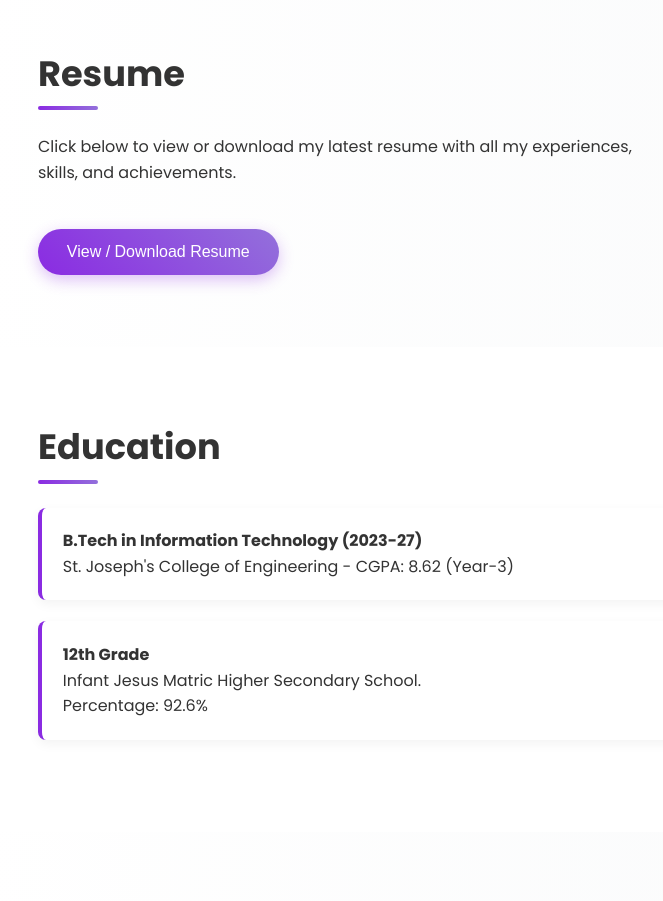
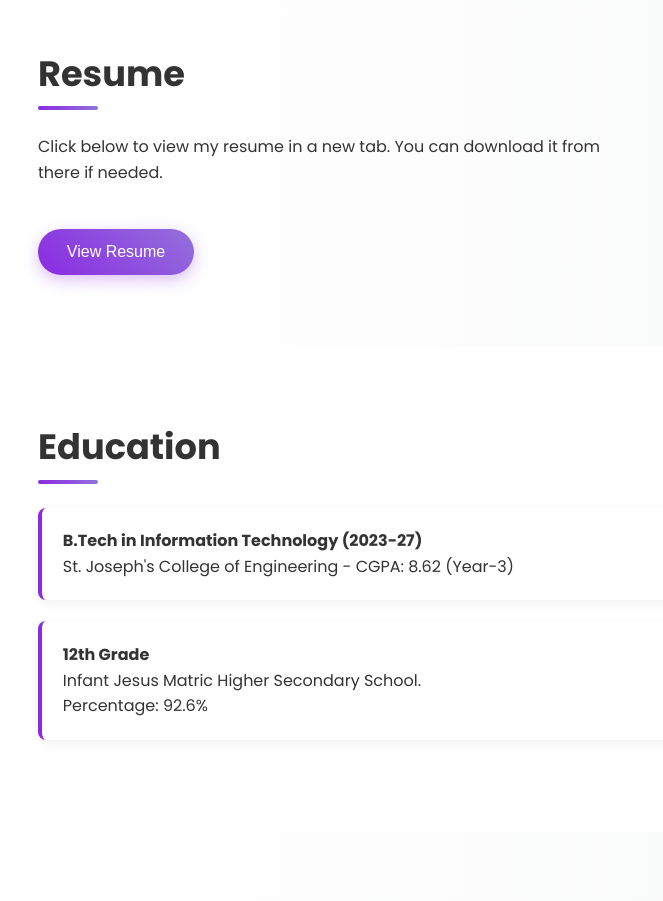
Before and after one commit to Mithra-J/portfolio, a plain HTML site: page index.html in a window 1280 px wide. Shown: the part 1260-2161 px from the top of the page, without its empty margins (26-689 px from the left). Drawn offline with Linux system fonts and the light colour scheme.

Commit message:
Update index.html

```diff
--- a/index.html
+++ b/index.html
@@ -943,15 +943,14 @@
         <p>In the future, I hope to work as a web developer or software engineer, contributing to impactful projects and expanding my technical expertise.</p>
     </section>
 
-    <!-- Resume Section - MOVED TO CORRECT POSITION -->
+     <!-- Resume Section -->
     <section id="resume" class="resume-section">
         <h2>Resume</h2>
-        <p>Click below to view or download my latest resume with all my experiences, skills, and achievements.</p>
+        <p>Click below to view my resume in a new tab. You can download it from there if needed.</p>
         <div class="project-demo">
-            <button onclick="window.open('https://drive.google.com/uc?export=view&id=1vFp7fPG6JJS49VlYX6IPKM9CH41d68LQ', '_blank')">
-    View / Download Resume
-</button>
-
+            <button onclick="window.open('https://drive.google.com/file/d/1vFp7fPG6JJS49VlYX6IPKM9CH41d68LQ/view?usp=sharing', '_blank')">
+                View Resume
+            </button>
         </div>
     </section>
 
```
